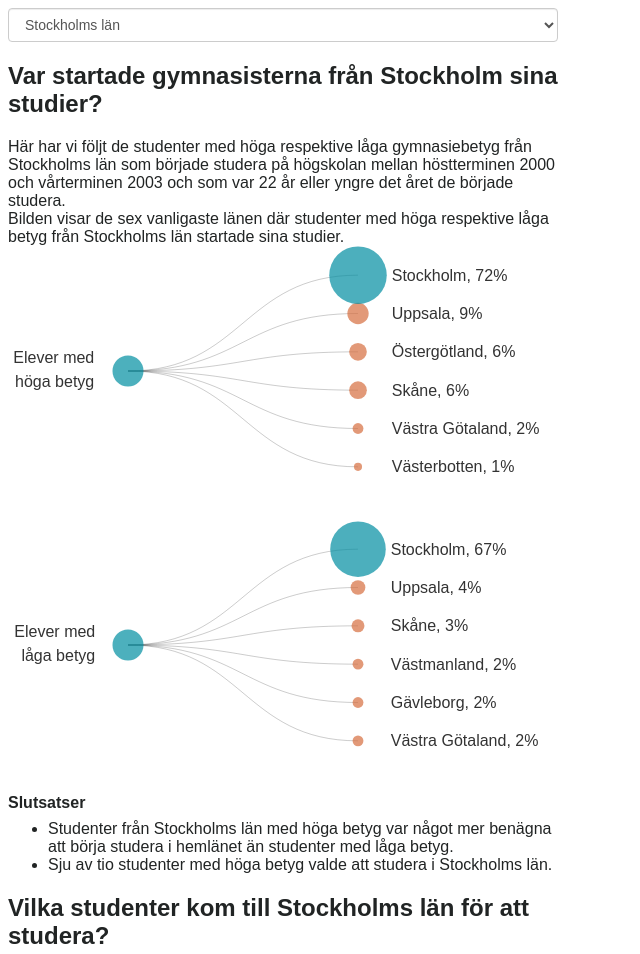
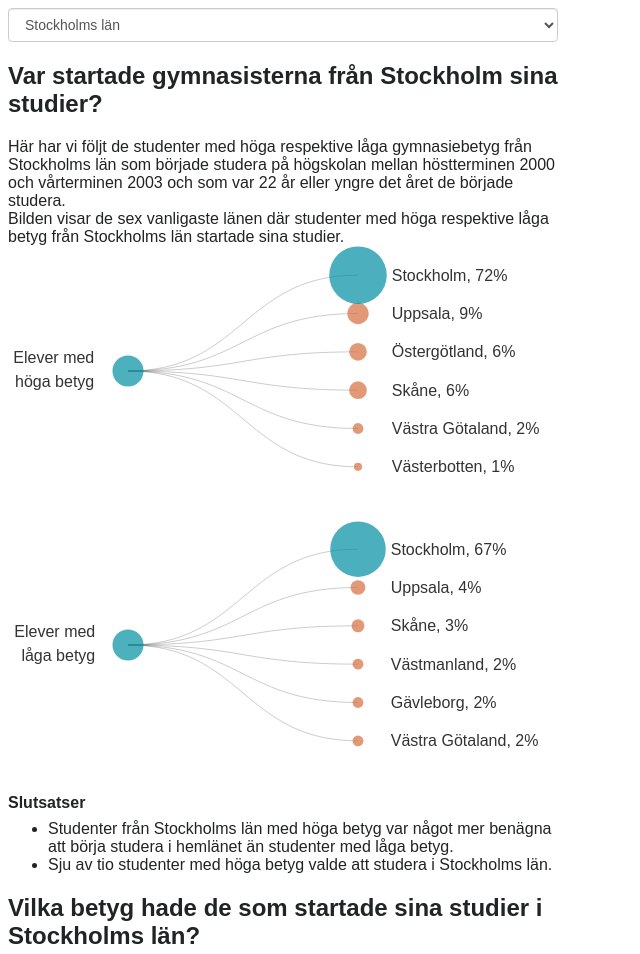
Before and after one commit to jensfinnas/saco-regionala-hogskolor, a website: page dist/grades.html in a window 1280 px wide. Shown: the top 954 px of the page, without its empty margins (0-640 px from the left). Drawn offline with Linux system fonts and the light colour scheme.

Commit message:
New build

```diff
--- a/dist/grades.html
+++ b/dist/grades.html
@@ -43,7 +43,7 @@
         var max = d3.max(data.map(function(d) { return d.value / d.total; }));
 
         toCountyContainer.select(".title.main")
-            .html("Vilka studenter kom till " + data[2].home + " för att studera?");
+            .html("Vilka betyg hade de som startade sina studier i " + data[2].home + "?");
 
         gradesBarChart.forEach(function(chart) {
             var _data = data.filter(function(d) {
```
